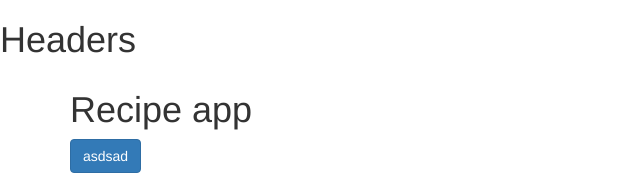
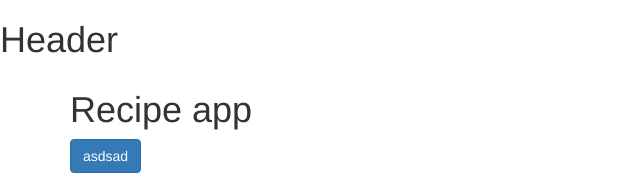
Before and after one commit to rajatkhare619/recipe, an Angular app: page / in a window 1280 px wide. Shown: the top 175 px of the page, without its empty margins (0-640 px from the left). Built offline with nearby package versions, Linux system fonts and the light colour scheme.

Commit message:
Added components

```diff
--- a/src/app/header/header.component.html
+++ b/src/app/header/header.component.html
@@ -1 +1 @@
-<h1>Headers</h1>
+<h1>Header</h1>
```
